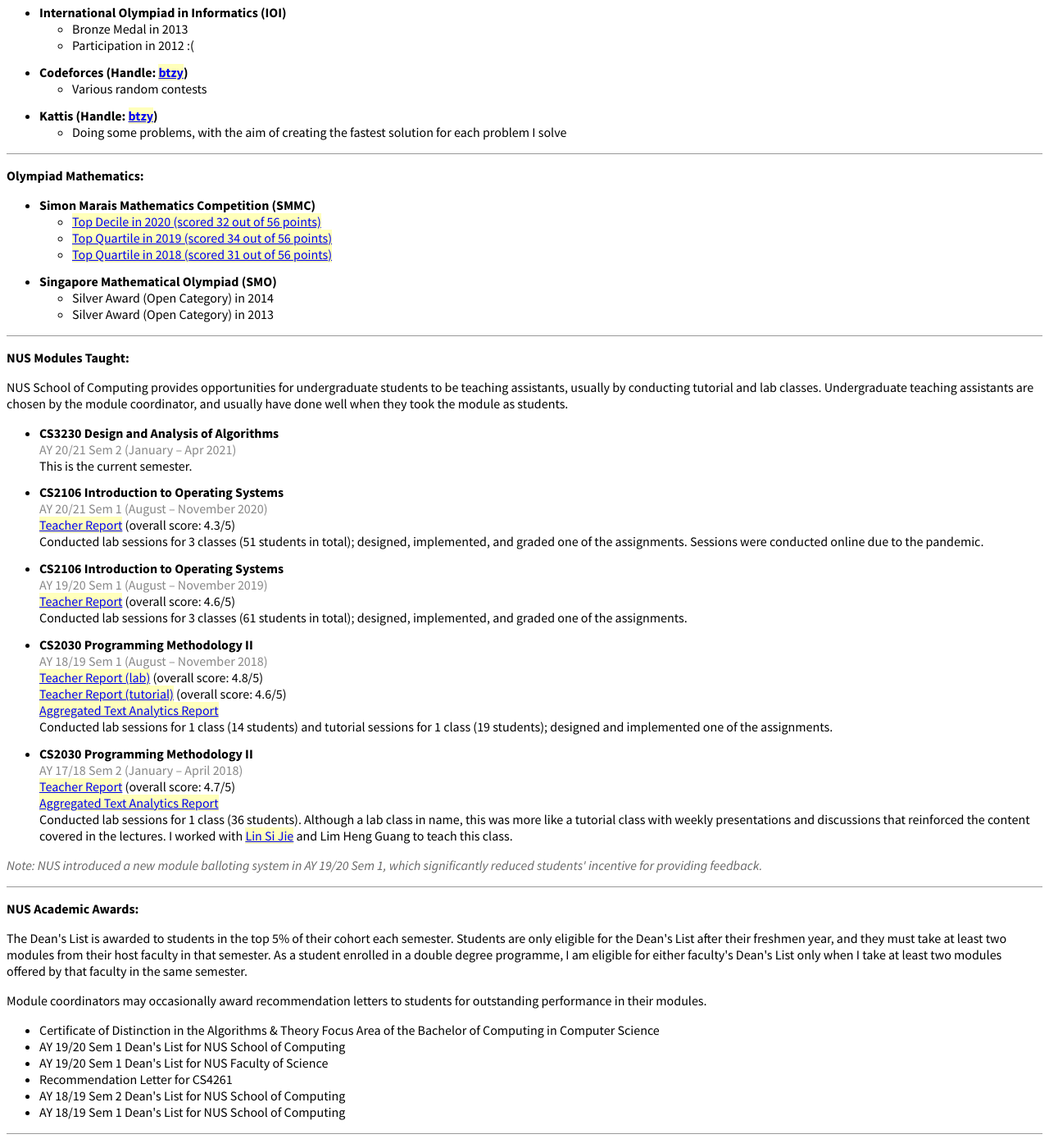
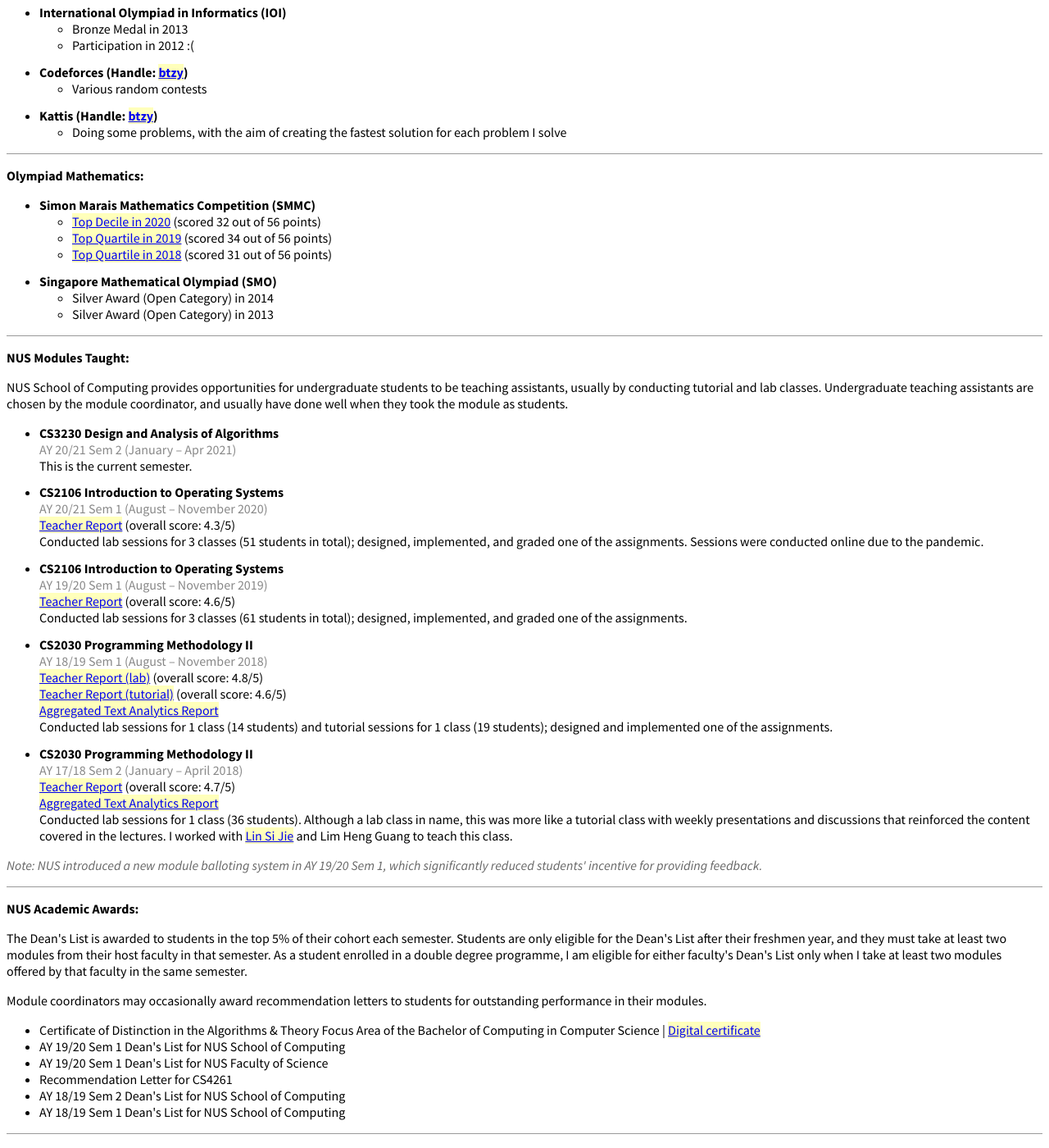
Before and after one commit to btzy/homepage, a Jekyll site: the page built from index.html, in a window 1280 px wide and 1400 px high, scrolled down 2157 px. Shown: the whole window at 82% size. Built offline with Jekyll 4.4.1, drawn with Linux system fonts in a browser that asks for light colours; some of the changed lines change nothing that is shown.

Commit message:
Add some links

```diff
--- a/index.html
+++ b/index.html
@@ -170,9 +170,9 @@
 <li>
 <div class="header">Simon Marais Mathematics Competition (SMMC)</div>
 <ul>
-<li><a href="https://www.simonmarais.org/20202.html">Top Decile in 2020 (scored 32 out of 56 points)</a></li>
-<li><a href="https://www.simonmarais.org/20192.html">Top Quartile in 2019 (scored 34 out of 56 points)</a></li>
-<li><a href="https://www.simonmarais.org/20183.html">Top Quartile in 2018 (scored 31 out of 56 points)</a></li>
+<li><a href="https://www.simonmarais.org/20202.html">Top Decile in 2020</a> (scored 32 out of 56 points)</li>
+<li><a href="https://www.simonmarais.org/20192.html">Top Quartile in 2019</a> (scored 34 out of 56 points)</li>
+<li><a href="https://www.simonmarais.org/20183.html">Top Quartile in 2018</a> (scored 31 out of 56 points)</li>
 </ul>
 </li>
 
@@ -246,7 +246,7 @@
 <p>Module coordinators may occasionally award recommendation letters to students for outstanding performance in their modules.</p>
 
 <ul>
-<li>Certificate of Distinction in the Algorithms &amp; Theory Focus Area of the Bachelor of Computing in Computer Science</li>
+<li>Certificate of Distinction in the Algorithms &amp; Theory Focus Area of the Bachelor of Computing in Computer Science | <a href="https://credentials.nus.edu.sg/0e7feda8-b6c6-4b7b-ba15-24941d25d74d">Digital certificate</a></li>
 <li>AY 19/20 Sem 1 Dean's List for NUS School of Computing</li>
 <li>AY 19/20 Sem 1 Dean's List for NUS Faculty of Science</li>
 <li>Recommendation Letter for CS4261</li>
```
